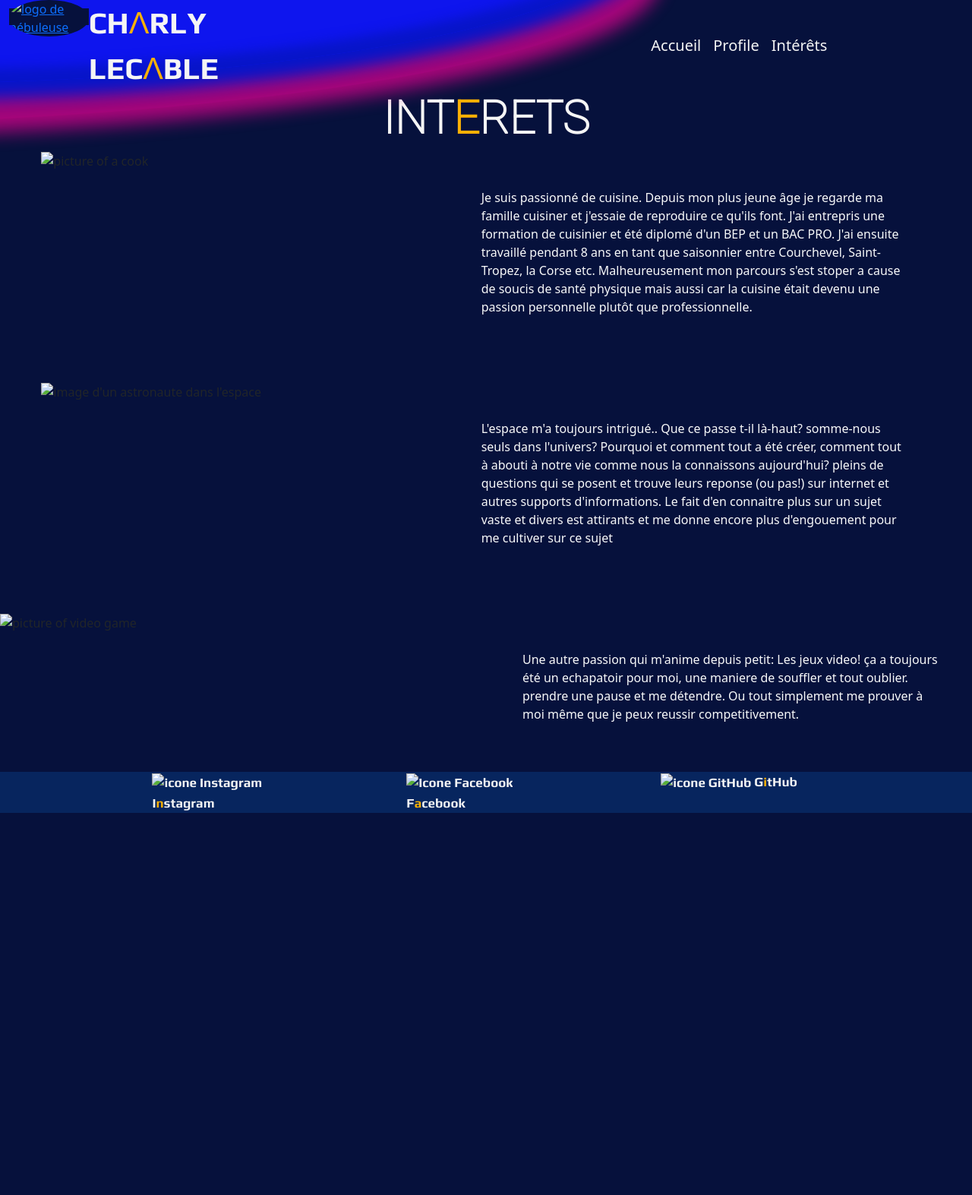
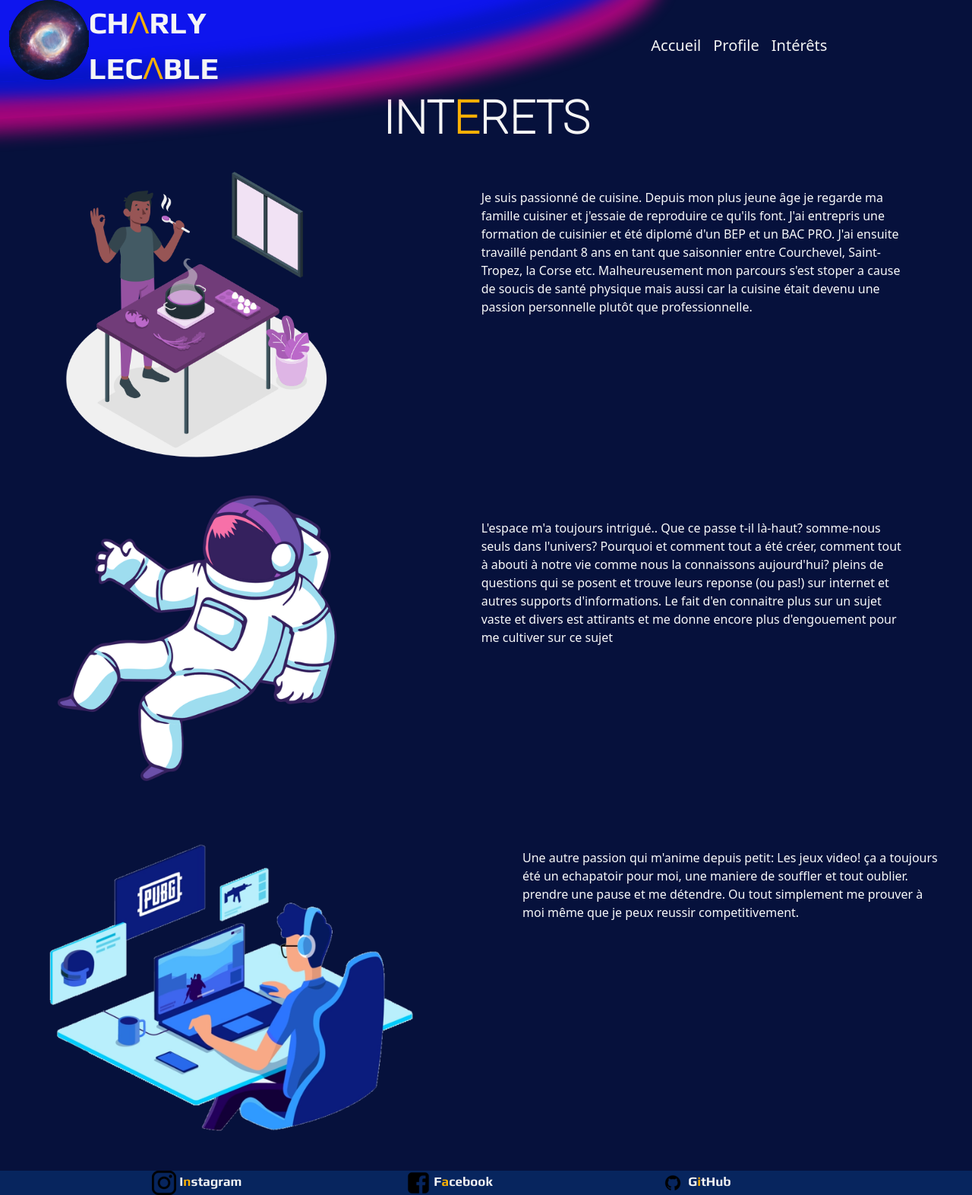
Before and after one commit to CharlyLstudent/portfolio, a plain HTML site: page interet.html in a window 1280 px wide. Shown: the whole page at 76% size. Before the commit the page ends 1070 px from the top, so only its background shows below. Drawn offline with nearby package versions, Linux system fonts and the light colour scheme; the site is published under a folder, as on GitHub Pages, so addresses that start at the root find nothing.

Commit message:
Update interet.html

```diff
--- a/interet.html
+++ b/interet.html
@@ -24,8 +24,8 @@
     <div class=" entete d-flex container-fluid navbarexmple sticky-top">
 
         <div class="col-1 logo ">
-            <a href="/index.html">
-                <img src="/images/nebuleuse.png" class="nebula img-fluid rounded-circle" alt=" logo de nébuleuse">
+            <a href="index.html">
+                <img src="images/nebuleuse.png" class="nebula img-fluid rounded-circle" alt=" logo de nébuleuse">
             </a>
         </div>
         <div class="col-7 d-flex flex-column align-self-center name">
@@ -72,7 +72,7 @@
 
         <!-- blockOne  -->
         <div class="d-flex row justify-content-around">
-            <img src="/images/cooking.png" class="img-fluid col-md-4 col-sm-12" alt="picture of a cook">
+            <img src="images/cooking.png" class="img-fluid col-md-4 col-sm-12" alt="picture of a cook">
             <p class="col-md-6 col-sm-12 text-light p-5">Je suis passionné de cuisine. Depuis mon plus jeune âge je
                 regarde
                 ma famille cuisiner et j'essaie de
@@ -85,7 +85,7 @@
 
         <!-- blockTwo  -->
         <div class="d-flex row justify-content-around">
-            <img src="/images/floatingAstronaute.png" class="img-fluid col-md-4 col-sm-12"
+            <img src="images/floatingAstronaute.png" class="img-fluid col-md-4 col-sm-12"
                 alt="image d'un astronaute dans l'espace">
             <p class="text-light col-md-6 col-sm-12 p-5">L'espace m'a toujours intrigué.. Que ce passe t-il là-haut?
                 somme-nous seuls dans l'univers? Pourquoi
@@ -98,7 +98,7 @@
 
         <!-- blockThree  -->
         <div class=" d-flex row justify-content-around">
-            <img src="/images/gamerPC.png" class="img-fluid col-md-6 col-sm-12" alt="picture of video game">
+            <img src="images/gamerPC.png" class="img-fluid col-md-6 col-sm-12" alt="picture of video game">
             <p class="text-light col-md-6 col-sm-12 p-5">Une autre passion qui m'anime depuis petit: Les jeux video! ça
                 a
                 toujours été un echapatoir pour moi,
@@ -115,19 +115,19 @@
     <div class="container-fluid d-flex justify-content-center footerPage">
         <div class="d-inline col-md-2 col-sm-1 footerPage">
             <a href="https://github.com/charlyLstudent">
-                <img src="/images/iconInstagram.png" class="iconFooter" alt="icone Instagram">
+                <img src="images/iconInstagram.png" class="iconFooter" alt="icone Instagram">
                 I<span>n</span>stagram
             </a>
         </div>
         <div class="col-md-2 col-sm-1 footerPage ">
             <a href="https://github.com/charlyLstudent">
-                <img src="/images/iconFacebook.png" class="iconFooter" alt="Icone Facebook">
+                <img src="images/iconFacebook.png" class="iconFooter" alt="Icone Facebook">
                 F<span>a</span>cebook
             </a>
         </div>
         <div class="col-md-2 col-sm-1 footerPage ">
             <a href="https://github.com/charlyLstudent">
-                <img src="/images/iconGithub.png" class="iconFooter" alt="icone GitHub">
+                <img src="images/iconGithub.png" class="iconFooter" alt="icone GitHub">
                 G<span>i</span>tHub
             </a>
         </div>
```
